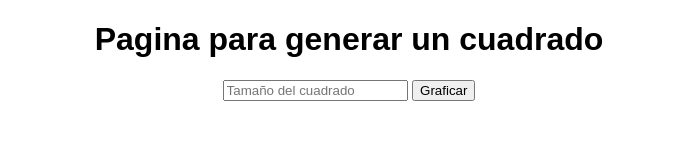
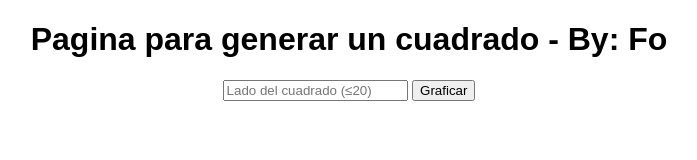
Before and after one commit to BlueskiteFo/muestracuadrado, a plain HTML site: page index.html in a window 1280 px wide. Shown: the whole page, without its empty margins (291-988 px from the left). Drawn offline with Linux system fonts and the light colour scheme.

Commit message:
Update index.html

```diff
--- a/index.html
+++ b/index.html
@@ -5,19 +5,22 @@
     <meta name="viewport" content="width=device-width, initial-scale=1.0" />
     <title>Tu Cuadrado</title>
     <link rel="stylesheet" href="./style.css" />
+    <meta name="viewport" content="width=device-width, initial-scale=1.0" />
   </head>
   <body>
     <div>
-      <h1>Pagina para generar un cuadrado</h1>
+      <h1>Pagina para generar un cuadrado - By: Fo</h1>
       <input
         type="number"
         name="size"
         id="squareSize"
-        placeholder="Tamaño del cuadrado"
+        placeholder="Lado del cuadrado (≤20)"
       />
       <button id="squareButton">Graficar</button>
       <h2 id="anuncioErrorSquare"></h2>
-      <pre id="squareGraphicOutput"></pre>
+      <div class="squareContainer">
+        <pre id="squareGraphicOutput"></pre>
+      </div>
     </div>
     <script type="module" src="./script.js"></script>
   </body>
```
